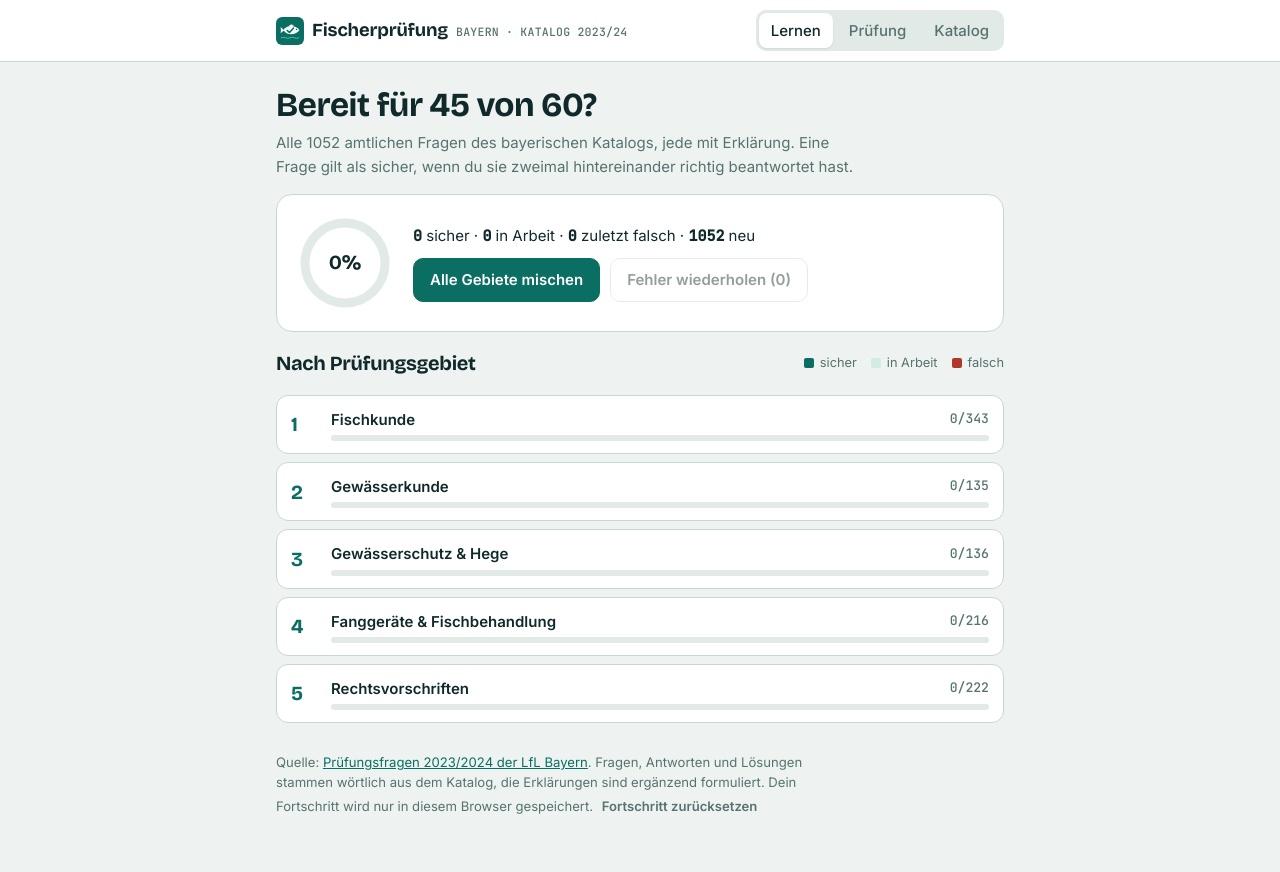
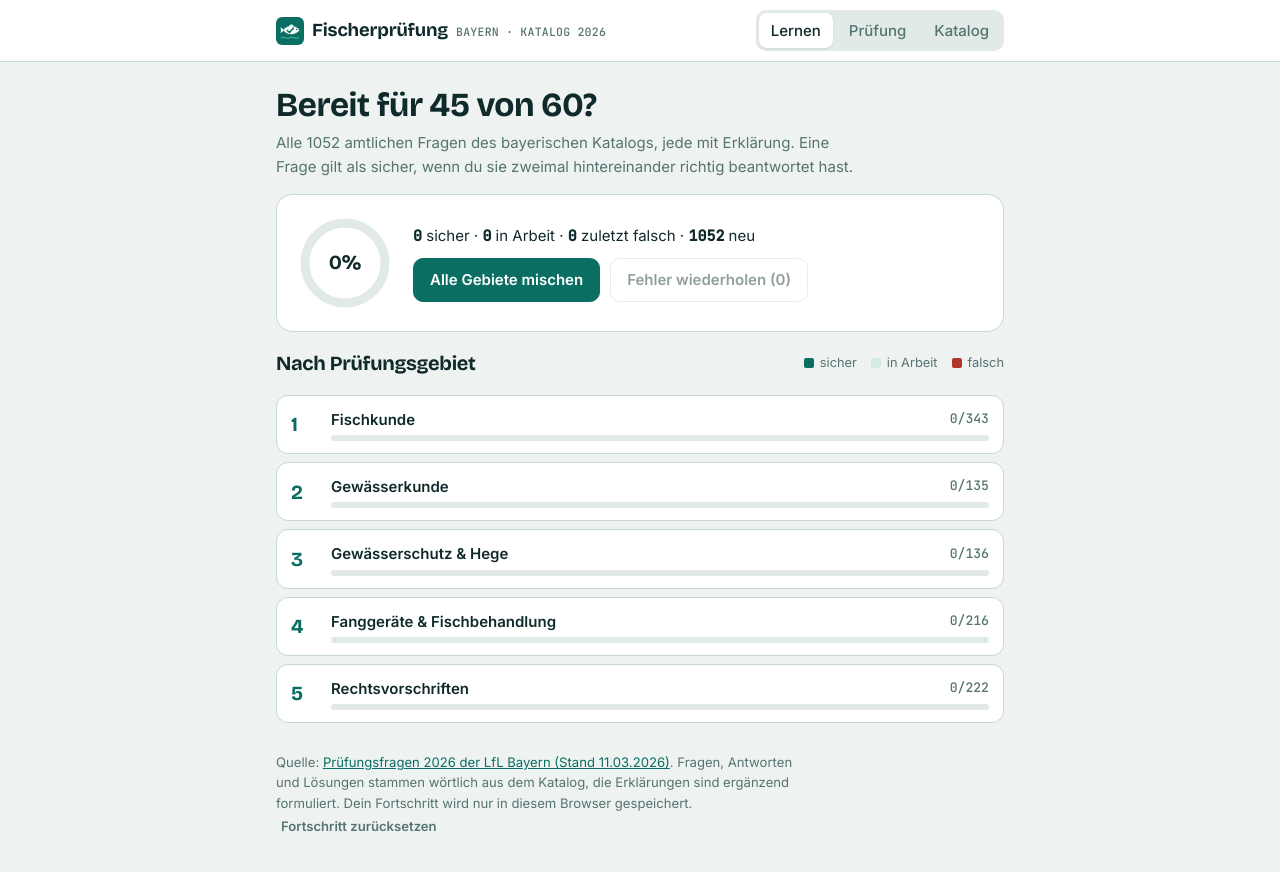
Before and after one commit to fk-innovates/fischerpruefung, a plain HTML site: page index.html in a window 1280 px wide. Drawn offline with nearby package versions, Linux system fonts and the light colour scheme.

Commit message:
Katalog 2026 in der App anzeigen

```diff
--- a/index.html
+++ b/index.html
@@ -161,7 +161,7 @@ mark{background:var(--accent-soft);color:inherit;border-radius:2px}
 <body>
 <header>
   <div class="wrap bar">
-    <div class="brand"><svg class="logo" viewBox="0 0 512 512" aria-hidden="true"><rect width="512" height="512" rx="112" fill="#0b6e63"/><path d="M150 240 L84 182 Q98 240 84 298 Z" fill="#f4fbf9"/><path d="M138 240 C190 146 352 136 428 240 C352 344 190 334 138 240 Z" fill="#f4fbf9"/><path d="M232 168 Q268 116 330 156 Q286 160 262 178 Z" fill="#f4fbf9"/><circle cx="376" cy="226" r="13" fill="#074640"/><path d="M206 246 L246 284 L318 204" fill="none" stroke="#0b6e63" stroke-width="28" stroke-linecap="round" stroke-linejoin="round"/><path d="M96 380 Q136 360 176 380 T256 380 T336 380 T416 380" fill="none" stroke="#5fd3bd" stroke-width="14" stroke-linecap="round"/></svg>Fischerprüfung <small>BAYERN · KATALOG 2023/24</small></div>
+    <div class="brand"><svg class="logo" viewBox="0 0 512 512" aria-hidden="true"><rect width="512" height="512" rx="112" fill="#0b6e63"/><path d="M150 240 L84 182 Q98 240 84 298 Z" fill="#f4fbf9"/><path d="M138 240 C190 146 352 136 428 240 C352 344 190 334 138 240 Z" fill="#f4fbf9"/><path d="M232 168 Q268 116 330 156 Q286 160 262 178 Z" fill="#f4fbf9"/><circle cx="376" cy="226" r="13" fill="#074640"/><path d="M206 246 L246 284 L318 204" fill="none" stroke="#0b6e63" stroke-width="28" stroke-linecap="round" stroke-linejoin="round"/><path d="M96 380 Q136 360 176 380 T256 380 T336 380 T416 380" fill="none" stroke="#5fd3bd" stroke-width="14" stroke-linecap="round"/></svg>Fischerprüfung <small>BAYERN · KATALOG 2026</small></div>
     <nav aria-label="Bereiche">
       <button id="nav-lernen" data-v="lernen">Lernen</button>
       <button id="nav-pruefung" data-v="pruefung">Prüfung</button>
@@ -207,7 +207,7 @@ function renderHome(){
   <div class="row" style="justify-content:space-between"><h2>Nach Prüfungsgebiet</h2><div class="legend"><span style="--c:var(--accent)">sicher</span><span style="--c:var(--accent-soft)">in Arbeit</span><span style="--c:var(--bad)">falsch</span></div></div>
   <div class="areas">${[1,2,3,4,5].map(g=>{const l=BY[g],c=statsFor(l),w=n=>(n/l.length*100).toFixed(2)+"%";
     return `<button class="area" data-g="${g}"><span class="num">${g}</span><span class="name">${AREAS[g]}</span><span class="cnt mono">${c.sure}/${l.length}</span><span class="track"><i class="s" style="width:${w(c.sure)}"></i><i class="l" style="width:${w(c.learn)}"></i><i class="w" style="width:${w(c.weak)}"></i></span></button>`}).join("")}</div>
-  <p class="note">Quelle: <a href="https://www.lfl.bayern.de/mam/cms07/ifi/dateien/fragenkatalog_2023-endversion.pdf" target="_blank" rel="noopener">Prüfungsfragen 2023/2024 der LfL Bayern</a>. Fragen, Antworten und Lösungen stammen wörtlich aus dem Katalog, die Erklärungen sind ergänzend formuliert. Dein Fortschritt wird nur in diesem Browser gespeichert. <button class="btn ghost" id="reset" style="padding:2px 4px;font-size:.82rem">Fortschritt zurücksetzen</button></p>
+  <p class="note">Quelle: <a href="https://fischerpruefung-online.bayern.de/fprApp/verwaltung/Downloads" target="_blank" rel="noopener">Prüfungsfragen 2026 der LfL Bayern (Stand 11.03.2026)</a>. Fragen, Antworten und Lösungen stammen wörtlich aus dem Katalog, die Erklärungen sind ergänzend formuliert. Dein Fortschritt wird nur in diesem Browser gespeichert. <button class="btn ghost" id="reset" style="padding:2px 4px;font-size:.82rem">Fortschritt zurücksetzen</button></p>
   <div id="resetbox"></div></div>`;
   $("#st-all").onclick=()=>startSess(0);$("#st-weak").onclick=()=>startSess("weak");
   app.querySelectorAll(".area").forEach(b=>b.onclick=()=>startSess(+b.dataset.g));
```
